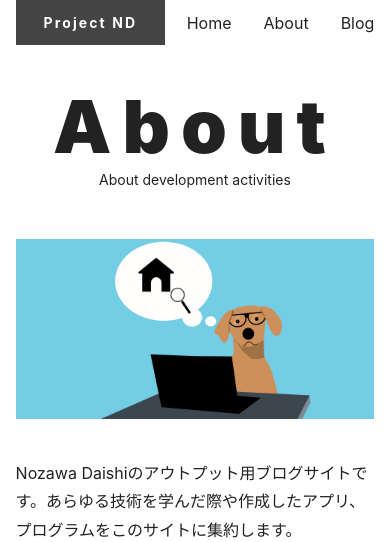
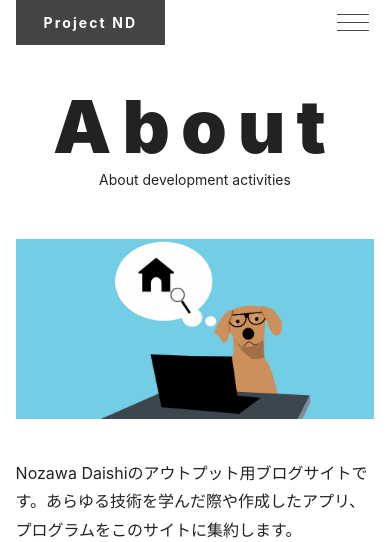
Before and after one commit to NozawaDaishi/nd-website, a Next.js app: page /about in a window 390 px wide. Shown: the top 542 px of the page. Built offline with nearby package versions, Linux system fonts and the light colour scheme.

Commit message:
モバイル表示時にNavをハンバーガーメニューにする

```diff
--- a/components/nav.js
+++ b/components/nav.js
@@ -1,23 +1,50 @@
+import { useState } from 'react'
 import styles from 'styles/nav.module.css'
 import Link from 'next/link'
 
 export default function Nav() {
+  const [navIsOpen, setNavIsOpen] = useState(false)
+
+  const toggleNav = () => {
+    setNavIsOpen((prev) => !prev)
+  }
+
+  const closeNav = () => {
+    setNavIsOpen(false)
+  }
+
   return (
-    <nav>
+    <nav className={navIsOpen ? styles.open : styles.close}>
+      {navIsOpen && (
+        <style jsx global>{`
+          @media (max-width: 767px) {
+            body {
+              overflow: hidden;
+              position: fixed;
+              width: 100%;
+            }
+          }
+        `}</style>
+      )}
+      <button className={styles.btn} onClick={toggleNav}>
+        <sapn className={styles.bar}></sapn>
+        <span className="sr-only">MENU</span>
+      </button>
+
       <ul className={styles.list}>
         <li>
           <Link href="/">
-            <a>Home</a>
+            <a onClick={closeNav}>Home</a>
           </Link>
         </li>
         <li>
           <Link href="/about">
-            <a>About</a>
+            <a onClick={closeNav}>About</a>
           </Link>
         </li>
         <li>
           <Link href="/blog">
-            <a>Blog</a>
+            <a onClick={closeNav}>Blog</a>
           </Link>
         </li>
       </ul>
--- a/styles/nav.module.css
+++ b/styles/nav.module.css
@@ -1,6 +1,96 @@
-.list {
-  display: flex;
-  gap: 2em;
+/* デスクトップ */
+@media (min-width: 768px) {
+  .btn {
+    display: none;
+  }
+
+  .list {
+    display: flex;
+    gap: 2em;
+  }
+}
+
+/* モバイル */
+@media (max-width: 767px) {
+  /* ボタン */
+  .btn {
+    all: unset;
+    outline: revert;
+    -webkit-tap-highlight-color: transparent;
+    cursor: pointer;
+    width: 42px;
+    height: 42px;
+    position: relative;
+    z-index: 200;
+  }
+
+  .close .btn {
+    color: var(--gray-75);
+  }
+
+  .open .btn {
+    color: var(--white);
+  }
+
+  /* ボタン内のバー */
+  .btn {
+    display: grid;
+    place-items: center;
+  }
+
+  .btn::before,
+  .btn::after,
+  .btn .bar {
+    grid-area: 1 / 1;
+    content: '';
+    display: block;
+    width: 32px;
+    height: 1px;
+    background-color: currentColor;
+    transition: transform 0.4s;
+  }
+
+  .close .btn::before {
+    transform: translateY(-8px);
+  }
+
+  .close .btn::after {
+    transform: translateY(8px);
+  }
+
+  .open .btn::before {
+    transform: rotate(45deg);
+  }
+
+  .open .btn::after {
+    transform: rotate(-45deg);
+  }
+
+  .open .btn .bar {
+    transform: scale(0);
+  }
+
+  /* メニュー（オーバーレイ） */
+  .list {
+    position: fixed;
+    inset: 0 -100% 0 100%;
+    z-index: 100;
+    background: rgba(0, 0, 0, 0.8);
+    color: var(--white);
+    transition: transform 0.4s;
+  }
+
+  .open .list {
+    transform: translateX(-100%);
+  }
+
+  /* メニュー（オーバーレイ内の配置） */
+  .list {
+    display: grid;
+    gap: 40px;
+    place-content: center;
+    text-align: center;
+  }
 }
 
 @media (hover: hover) {
```
